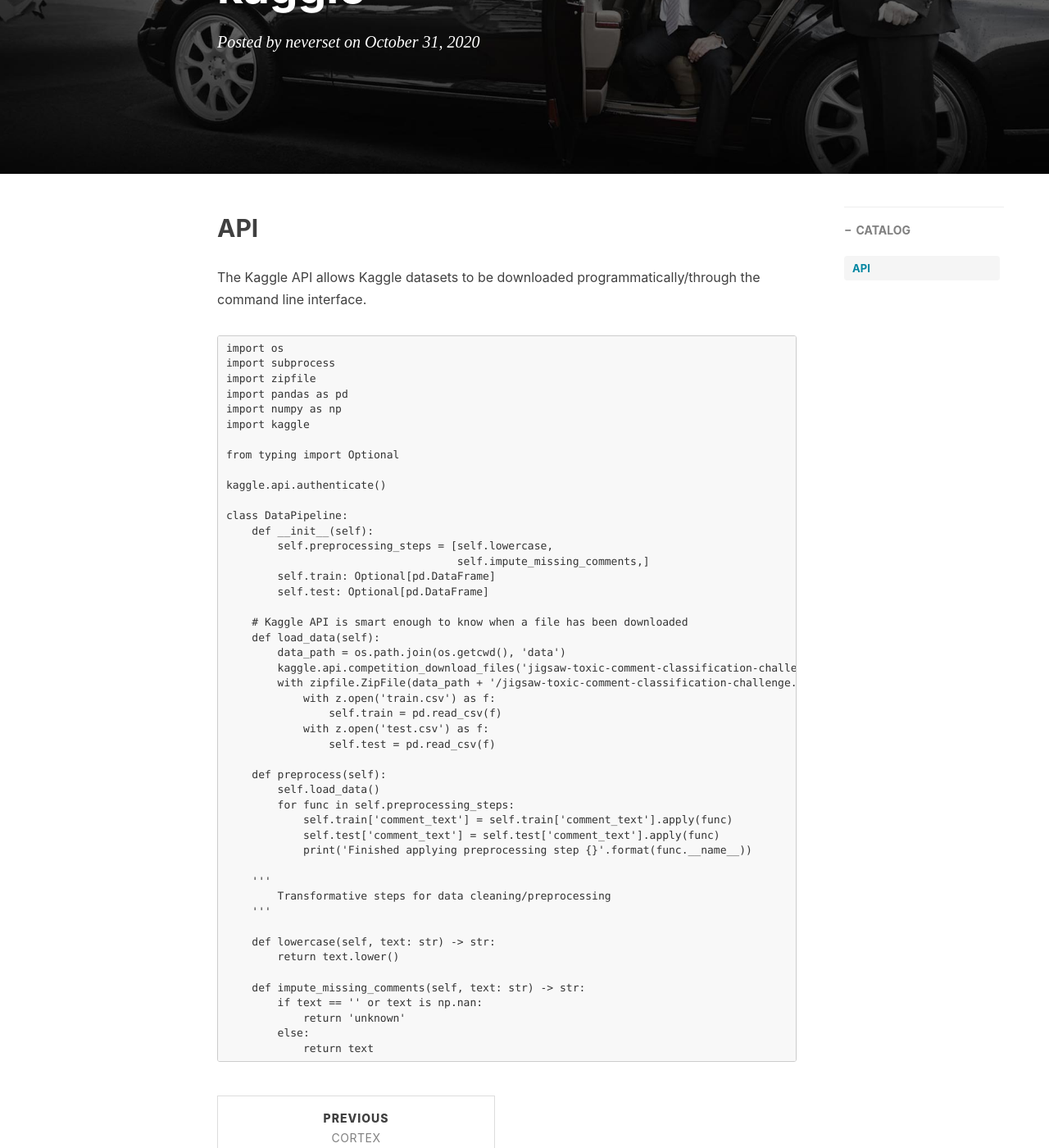
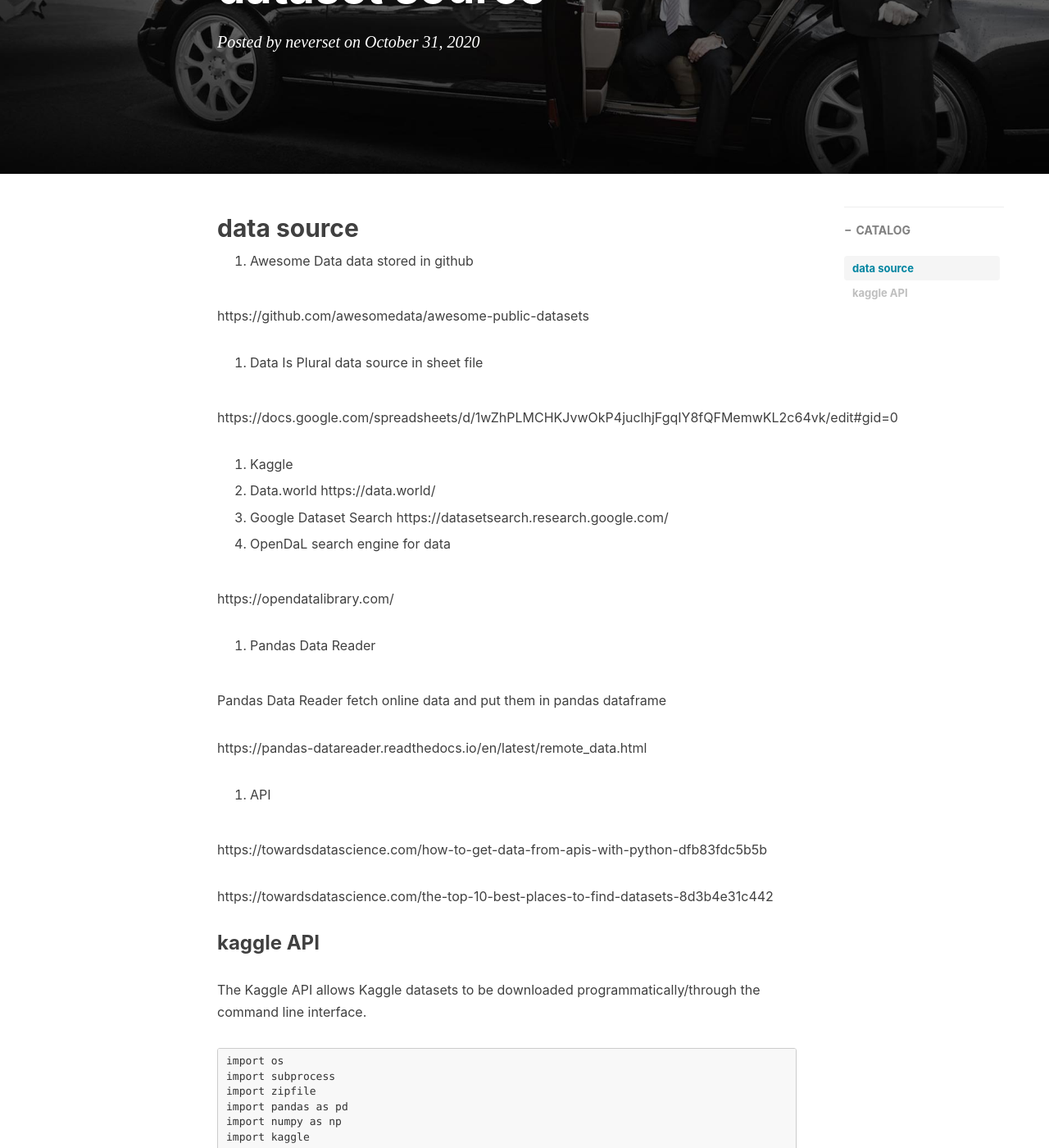
Before and after one commit to neverset123/YWHome, a Jekyll site: the page built from _posts/2020-10-31-Dataset Source.md, in a window 1280 px wide and 1400 px high, scrolled down 245 px. Shown: the whole window at 82% size. Built offline with Jekyll 4.4.1, drawn with Linux system fonts in a browser that asks for light colours; nearby versions of some CDN libraries; comment, search, counter and statistics services are not loaded; some of the changed text lies outside the part shown.

Commit message:
dataset resource

```diff
--- a/_posts/2020-10-31-Kaggle.md
+++ b/_posts/2020-10-31-Dataset Source.md
@@ -1,16 +1,53 @@
 ---
 layout:     post
-title:      kaggle
+title:      dataset source
 subtitle:
 date:       2020-10-31
 author:     neverset
 header-img: img/post-bg-kuaidi.jpg
 catalog: true
 tags:
-    - machine learning
+    - data engineering
 ---
 
-## API
+## data source
+
+1. Awesome Data
+data stored in github
+
+https://github.com/awesomedata/awesome-public-datasets
+
+2. Data Is Plural
+data source in sheet file
+
+https://docs.google.com/spreadsheets/d/1wZhPLMCHKJvwOkP4juclhjFgqIY8fQFMemwKL2c64vk/edit#gid=0
+
+3. Kaggle
+
+4. Data.world
+https://data.world/
+
+5. Google Dataset Search
+https://datasetsearch.research.google.com/
+
+6. OpenDaL
+search engine for data
+
+https://opendatalibrary.com/
+
+7. Pandas Data Reader
+
+Pandas Data Reader fetch online data and put them in pandas dataframe
+
+https://pandas-datareader.readthedocs.io/en/latest/remote_data.html
+
+8. API
+
+https://towardsdatascience.com/how-to-get-data-from-apis-with-python-dfb83fdc5b5b
+
+https://towardsdatascience.com/the-top-10-best-places-to-find-datasets-8d3b4e31c442
+
+###  kaggle API
 The Kaggle API allows Kaggle datasets to be downloaded programmatically/through the command line interface.
 
     import os
```
Also changed, not shown: _posts/2020-09-20-Python Pandas.md (+20 -1 lines), _posts/2020-09-25-Python Visualizaiton.md (+2 -1 lines).
